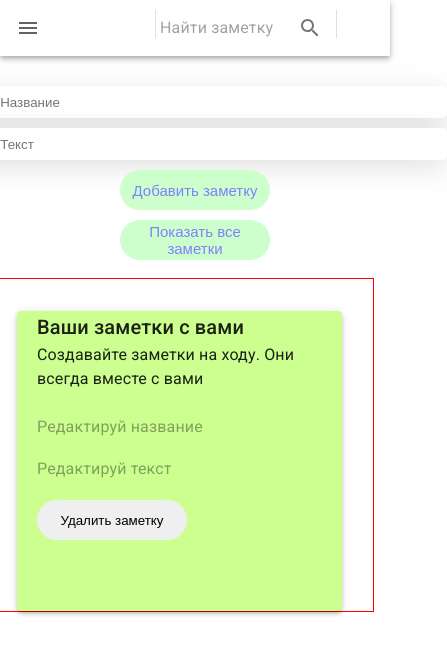
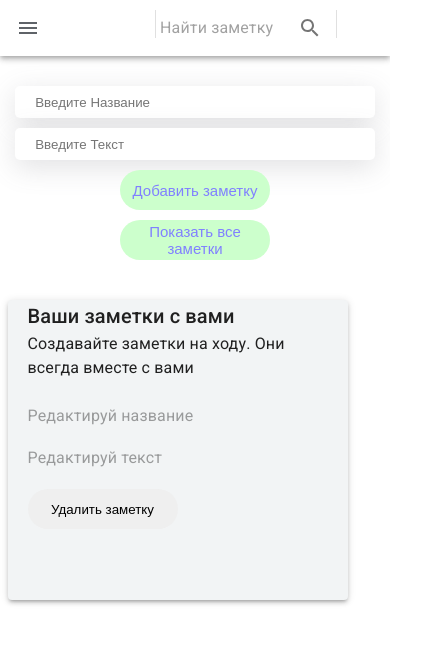
Before and after one commit to DiyazMukhanov/Diyaz-notes, a React (Create React App) app: page / in a window 390 px wide. Shown: the top 654 px of the page, 447 px wide, since content can reach past the window. Built offline with nearby package versions, Linux system fonts and the light colour scheme.

Commit message:
CSS aligning

```diff
--- a/src/components/workspace/createNote.module.css
+++ b/src/components/workspace/createNote.module.css
@@ -20,6 +20,16 @@
     width: 500px;
     height: 30px;
     box-shadow: rgba(100, 100, 111, 0.2) 0px 7px 29px 0px;
+    padding-left: 20px;
+}
+
+@media only screen and (max-width: 600px) {
+    .form input {
+        width: 40vh;
+        padding-left: 20px;
+        margin-left: 10px;
+        margin-right: 10px;
+    }
 }
 
 .form input:focus {
--- a/src/components/workspace/note.tsx
+++ b/src/components/workspace/note.tsx
@@ -2,6 +2,7 @@ import styles from './note.module.css';
 import {useContext, useEffect, useState} from "react";
 import NotesContext from "../../store/notes-context";
 import {Grid, Paper, TextField, Typography} from "@mui/material";
+import useMediaQuery from '@mui/material/useMediaQuery';
 
 type Props = {
     title: string,
@@ -36,16 +37,26 @@ const Note: React.FC<Props> = (props) => {
         notesCtx.updateNote(id, updatedTitle, updatedText);
     }, [updatedTitle, updatedText])
 
+    const matchExtraSmall = useMediaQuery('(min-width: 0)');
+    const matchesSmall = useMediaQuery('(min-width: 600px)');
+    const matchesMedium = useMediaQuery('(min-width: 900px)');
+    const matchesLarge = useMediaQuery('(min-width: 1200px)');
+
+
     return (
         // <div className={styles.note}>
-        <Grid item xs={12} md={3} lg={3}  sx={{ width: "100px"}}>
+        <Grid item xs={12} md={4} lg={4}  sx={{ width: "100px"}}>
             <Paper
                 elevation={3}
                 sx={
                 {
                     pl:"20px",
-                    width:"80%",
-                    background: "#ccff90",
+                    // ml: "50px",
+                    // ...(matchExtraSmall && {
+                    //     ml: "50px"
+                    // }),
+                    width:"300px",
+                    background: "#f2f4f5",
                     minHeight: "300px",
                     wordWrap:"break-word",
                     pr:"20px"
--- a/src/components/workspace/notes.tsx
+++ b/src/components/workspace/notes.tsx
@@ -11,7 +11,7 @@ const Notes: React.FC = (props) => {
 
     return (
         // <Container maxWidth="sm" sx={{ mt: "50px"}}>
-            <Grid container spacing={4} sx={{border: "solid red 1px"}}>
+            <Grid container spacing={2} sx={{padding:"20px"}}>
         {notesCtx.foundNote &&
             <Note title={notesCtx.foundNote.title} text={notesCtx.foundNote.text} id={notesCtx.foundNote.id} />}
         {!notesCtx.foundNote &&
--- a/src/components/workspace/workspace.module.css
+++ b/src/components/workspace/workspace.module.css
@@ -5,3 +5,34 @@
     align-items: center;
     padding-top: 30px;
 }
+
+.notesContainer {
+    /*border: solid red 1px;*/
+    width: 100%;
+    margin-top: 20px;
+}
+
+@media only screen and (max-width: 400px) {
+    .notesContainer {
+        margin-right: 25px;
+    }
+}
+
+
+/*.notesContainer {*/
+/*    width: 100%;*/
+/*    margin-top: 20px;*/
+/*    border: solid green 1px;*/
+/*    display: flex;*/
+/*    justify-content: center;*/
+/*    align-items: center;*/
+/*}*/
+
+/*.container {*/
+/*    width: 100%;*/
+/*    border: solid red 1px;*/
+/*    display: flex;*/
+/*    justify-content: center;*/
+/*    padding-left: 20px;*/
+/*    padding-right: 20px;*/
+/*}*/
--- a/src/components/workspace/workspace.tsx
+++ b/src/components/workspace/workspace.tsx
@@ -8,12 +8,20 @@ const WorkSpace: React.FC = (props) => {
     return (
         <div className={styles.workSpace}>
     <CreateNote></CreateNote>
-            <Container
-                // maxWidth="sm"
-                sx={{ mt: "50px"
-                }}>
+            {/*<div className={styles.container}>*/}
+        {/*<div className={styles.notesContainer}>*/}
+            {/*<Container*/}
+            {/*    // maxWidth="sm"*/}
+            {/*    sx={{ mt: "50px", width:"70%", */}
+            {/*    }}*/}
+            {/*    >*/}
+            <div className={styles.notesContainer}>
         <Notes></Notes>
-                </Container>
+            </div>
+                {/*</Container>*/}
+        {/*</div>*/}
+            {/*</div>*/}
+
     </div>);
 }
 
```
